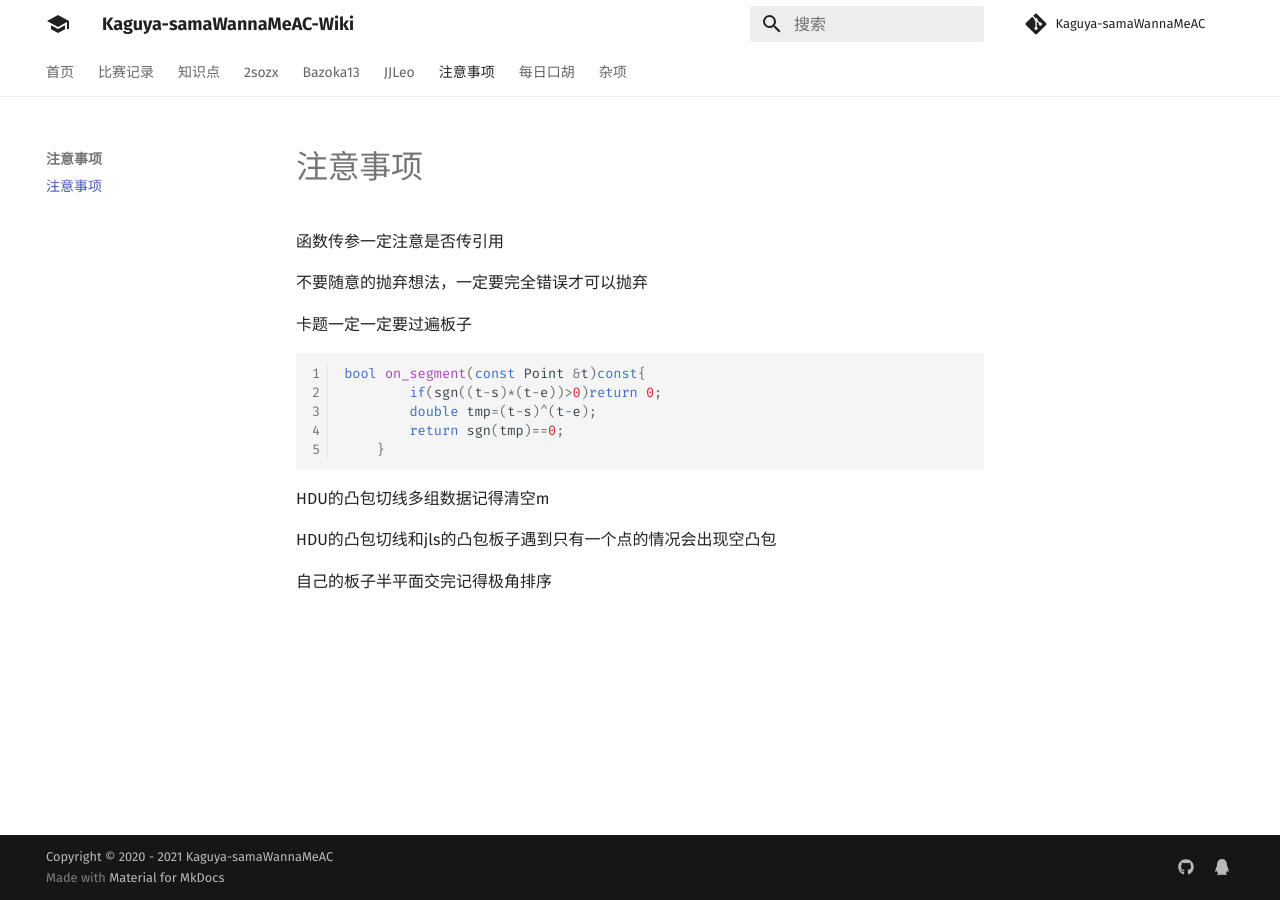
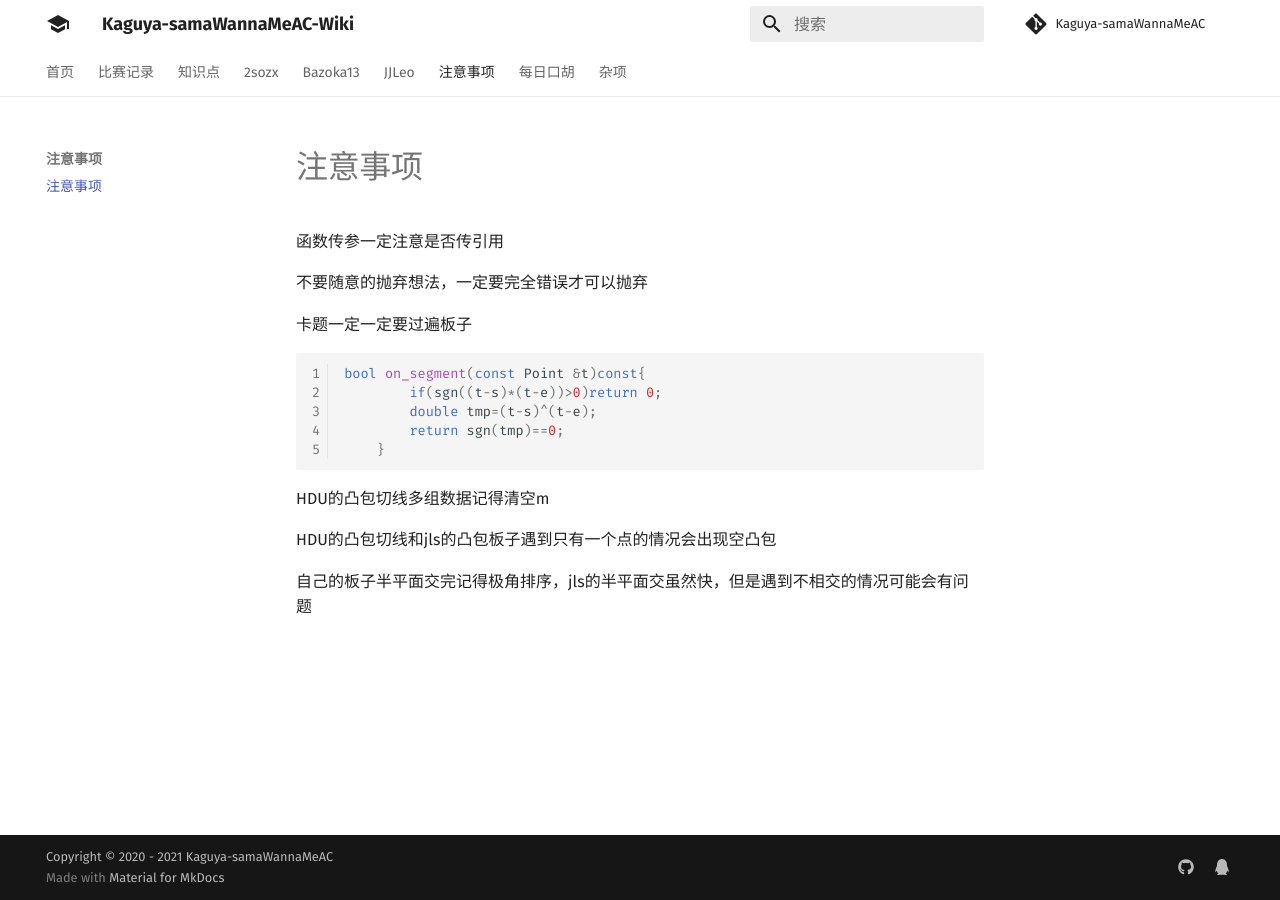
Before and after one commit to Kaguya-samaWannaMeAC/kaguya-samawannameac.github.io, an MkDocs documentation site: the page built from docs/注意事项.md, in a window 1280 px wide. Built offline with MkDocs 1.6.1 and Material for MkDocs 9.7.7, drawn with Linux system fonts in a browser that asks for light colours; comment, search, counter and statistics services are not loaded.

Commit message:
Update 注意事项.md

```diff
--- a/docs/注意事项.md
+++ b/docs/注意事项.md
@@ -16,4 +16,4 @@ HDU的凸包切线多组数据记得清空m
 
 HDU的凸包切线和jls的凸包板子遇到只有一个点的情况会出现空凸包
 
-自己的板子半平面交完记得极角排序
+自己的板子半平面交完记得极角排序，jls的半平面交虽然快，但是遇到不相交的情况可能会有问题
```
